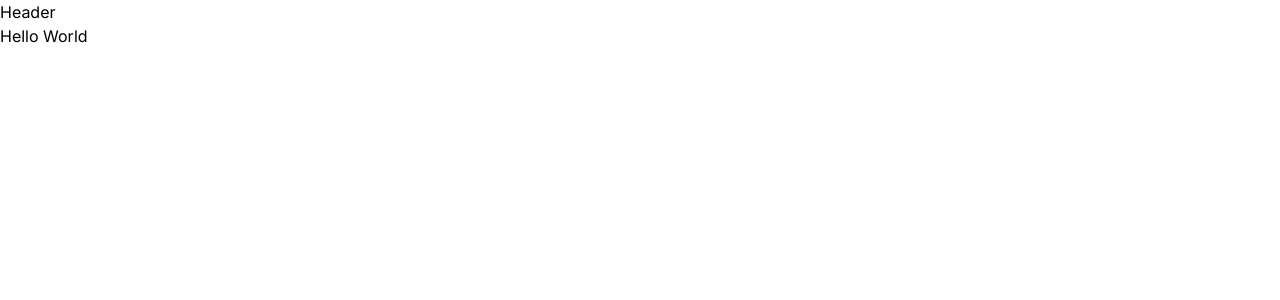
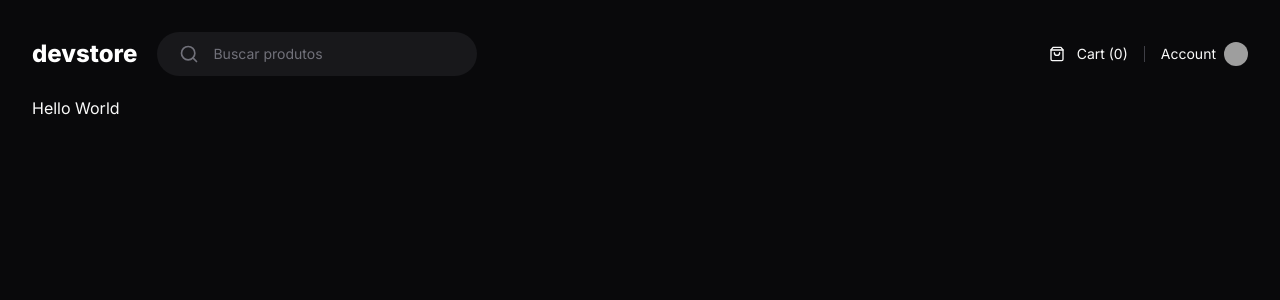
Before and after one commit to KayoSilva19/devstore, a Next.js app: page / in a window 1280 px wide. Shown: the top 300 px of the page. Built offline with nearby package versions, Linux system fonts and the light colour scheme; grey boxes are pictures that could not be loaded.

Commit message:
:sparkles: feat: Cabecalho / prettier Tailwind

```diff
--- a/next.config.mjs
+++ b/next.config.mjs
@@ -1,4 +1,15 @@
 /** @type {import('next').NextConfig} */
-const nextConfig = {};
+const nextConfig = {
+  images: {
+    /* Faz a mesma coisa que o código a baixo, porém esta depreciado,
+     domains: ['github.com'], */
+    remotePatterns: [
+      {
+        protocol: 'https',
+        hostname: 'github.com',
+      },
+    ],
+  },
+}
 
-export default nextConfig;
+export default nextConfig
--- a/package.json
+++ b/package.json
@@ -9,6 +9,7 @@
     "lint": "next lint"
   },
   "dependencies": {
+    "lucide-react": "^0.359.0",
     "next": "14.1.3",
     "react": "^18",
     "react-dom": "^18"
@@ -22,6 +23,8 @@
     "eslint": "^8.57.0",
     "eslint-config-next": "14.1.3",
     "postcss": "^8",
+    "prettier": "^3.2.5",
+    "prettier-plugin-tailwindcss": "^0.5.12",
     "tailwindcss": "^3.3.0",
     "typescript": "^5"
   }
--- /dev/null
+++ b/prettier.config.js
@@ -0,0 +1,3 @@
+module.exports = {
+  plugins: ['prettier-plugin-tailwindcss'],
+}
--- a/src/app/(store)/(home)/page.tsx
+++ b/src/app/(store)/(home)/page.tsx
@@ -1,4 +1,3 @@
 export default async function Home() {
-  await new Promise((resolve) => setTimeout(resolve, 2000))
   return <h1>Hello World</h1>
 }
--- a/src/app/(store)/layout.tsx
+++ b/src/app/(store)/layout.tsx
@@ -3,7 +3,7 @@
 
 export default function StoreLayout({ children }: { children: ReactNode }) {
   return (
-    <div>
+    <div className="w-full mx-auto grid min-h-screen max-w-largeDesktop grid-rows-app gap-5 p-8">
       <Header />
       {children}
     </div>
--- a/src/app/(store)/search/page.tsx
+++ b/src/app/(store)/search/page.tsx
@@ -1,4 +1,3 @@
 export default async function Home() {
-  await new Promise((resolve) => setTimeout(resolve, 2000))
   return <h1>Search</h1>
 }
--- a/src/app/layout.tsx
+++ b/src/app/layout.tsx
@@ -16,7 +16,7 @@
 }>) {
   return (
     <html lang="pt-br" className={inter.variable}>
-      <body>{children}</body>
+      <body className="bg-zinc-950 text-zinc-50 antialiased">{children}</body>
     </html>
   )
 }
--- a/src/components/header.tsx
+++ b/src/components/header.tsx
@@ -1,3 +1,43 @@
+import Link from 'next/link'
+import { Search, ShoppingBag } from 'lucide-react'
+import Image from 'next/image'
+
 export function Header() {
-  return <div>Header</div>
+  return (
+    <div className="flex items-center justify-between">
+      <div className="flex items-center gap-5">
+        <Link href="/" className="text-2xl font-extrabold text-white">
+          devstore
+        </Link>
+
+        <form className="flex w-Wform items-center gap-3 rounded-full bg-zinc-900 px-5 py-3 ring-zinc-700">
+          <Search className="w-5 h-5 text-zinc-500" />
+          <input
+            type="text"
+            placeholder="Buscar produtos"
+            className="flex-1 bg-transparent text-sm outline-none placeholder:text-zinc-500"
+          />
+        </form>
+      </div>
+
+      <div className="flex items-center gap-4">
+        <div className="flex items-center gap-2">
+          <ShoppingBag className="w-4 h-4" />
+          <span className="text-sm">Cart (0)</span>
+        </div>
+
+        <div className="h-4 min-w-px bg-zinc-700"></div>
+        <Link href="/" className="flex items-center gap-2 hover:underline ">
+          <span className="text-sm">Account</span>
+          <Image
+            src="https://github.com/kayosilva19.png"
+            className="w-6 h-6 rounded-full"
+            width={24}
+            height={24}
+            alt=""
+          />
+        </Link>
+      </div>
+    </div>
+  )
 }
--- a/tailwind.config.ts
+++ b/tailwind.config.ts
@@ -10,6 +10,15 @@
     fontFamily: {
       sans: 'var(--font-inter)',
     },
+    width: {
+      Wform: '320px',
+    },
+    maxWidth: {
+      largeDesktop: '1600px',
+    },
+    gridTemplateRows: {
+      app: 'min-content max-content',
+    },
   },
   plugins: [],
 }
```
Also changed, not shown: 1 other file (tests, documents, lock files or other folders).
